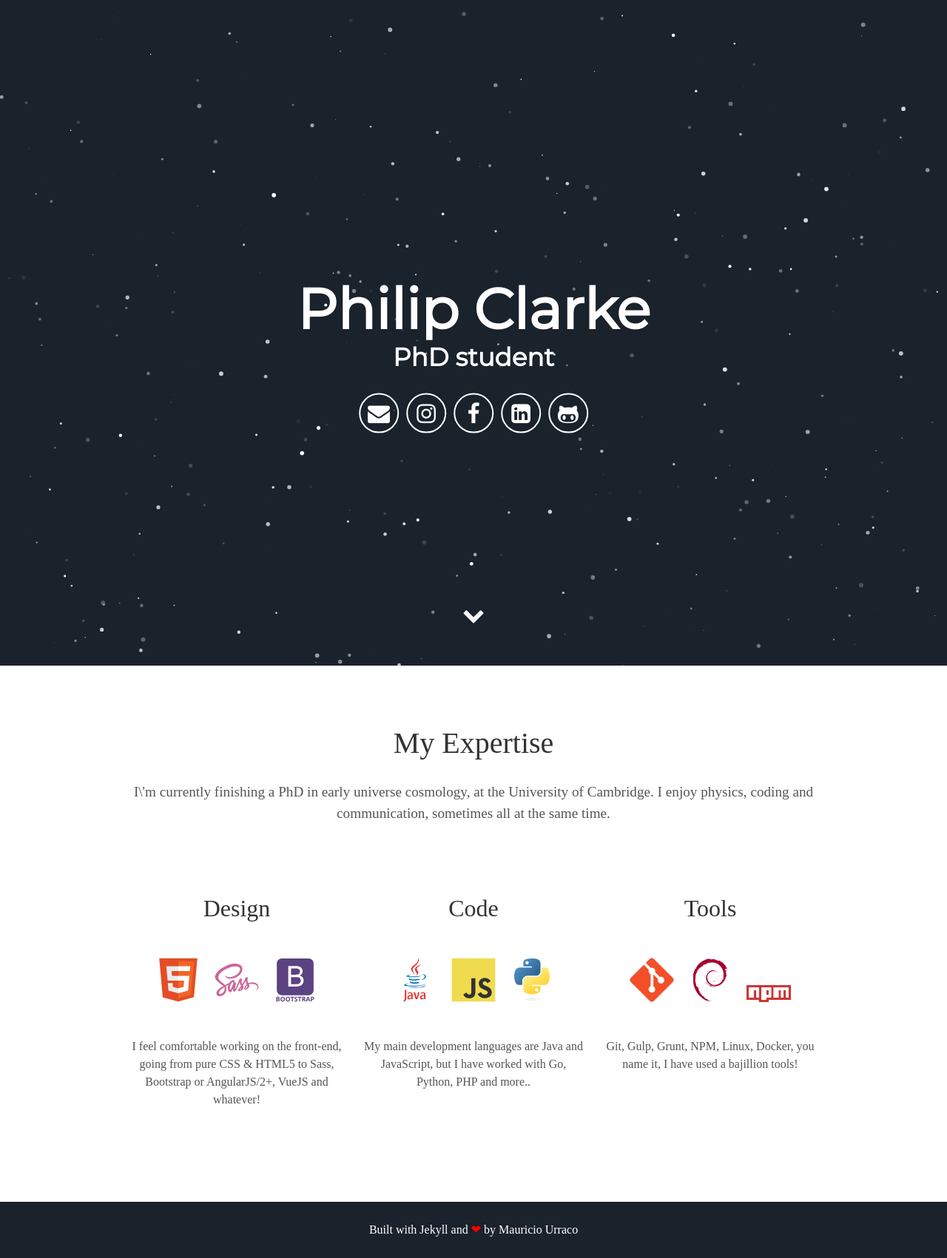
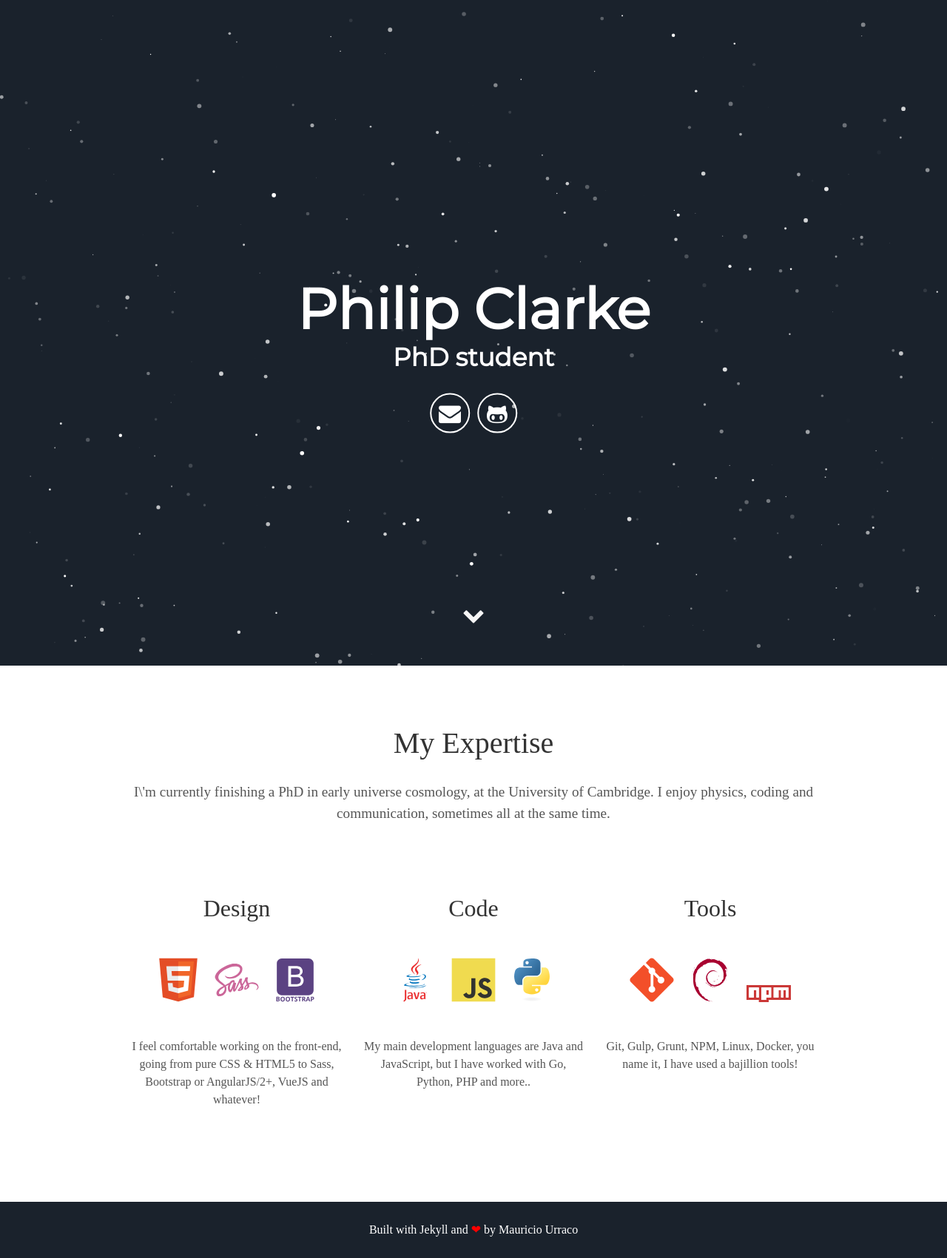
Before and after one commit to pc559/pc559.github.io, a Jekyll site: the page built from index.html, in a window 1280 px wide. Shown: the whole page at 74% size. Built offline with Jekyll 4.4.1, drawn with Linux system fonts in a browser that asks for light colours; some web fonts are replaced.

Commit message:
Removed icons

```diff
--- a/_includes/header.html
+++ b/_includes/header.html
@@ -5,11 +5,9 @@
         <span class="site-description">{{ site.user_title }}</span>
       </h1>
       <div class="header-icons">
-        <a aria-label="Send email" href="mailto:mauriurraco@gmail.com"><i class="icon fa fa-envelope"></i></a>
-        <a aria-label="My Instagram" target="_blank" href="https://www.instagram.com/mauriciourraco7"><i class="icon fa fa-instagram" aria-hidden="true"></i></a>
-        <a aria-label="My Facebook" target="_blank" href="https://www.facebook.com/mauricio.urraco"><i class="icon fa fa-facebook" aria-hidden="true"></i></a>
-        <a aria-label="My LinkedIn" target="_blank" href="https://www.linkedin.com/in/murraco"><i class="icon fa fa-linkedin-square" aria-hidden="true"></i></a>
-        <a aria-label="My Github" target="_blank" href="https://github.com/murraco"><i class="icon fa fa-github-alt" aria-hidden="true"></i></a>
+        <a aria-label="Send email" href="mailto:clarkeph@tcd.ie"><i class="icon fa fa-envelope"></i></a>
+        <!--<a aria-label="My LinkedIn" target="_blank" href="https://www.linkedin.com/in/murraco"><i class="icon fa fa-linkedin-square" aria-hidden="true"></i></a>-->
+        <a aria-label="My Github" target="_blank" href="https://github.com/pc559"><i class="icon fa fa-github-alt" aria-hidden="true"></i></a>
       </div>
       <div class="header-links">
         <!-- <a class="link" href="#about" data-scroll>About Me</a> -->
```
